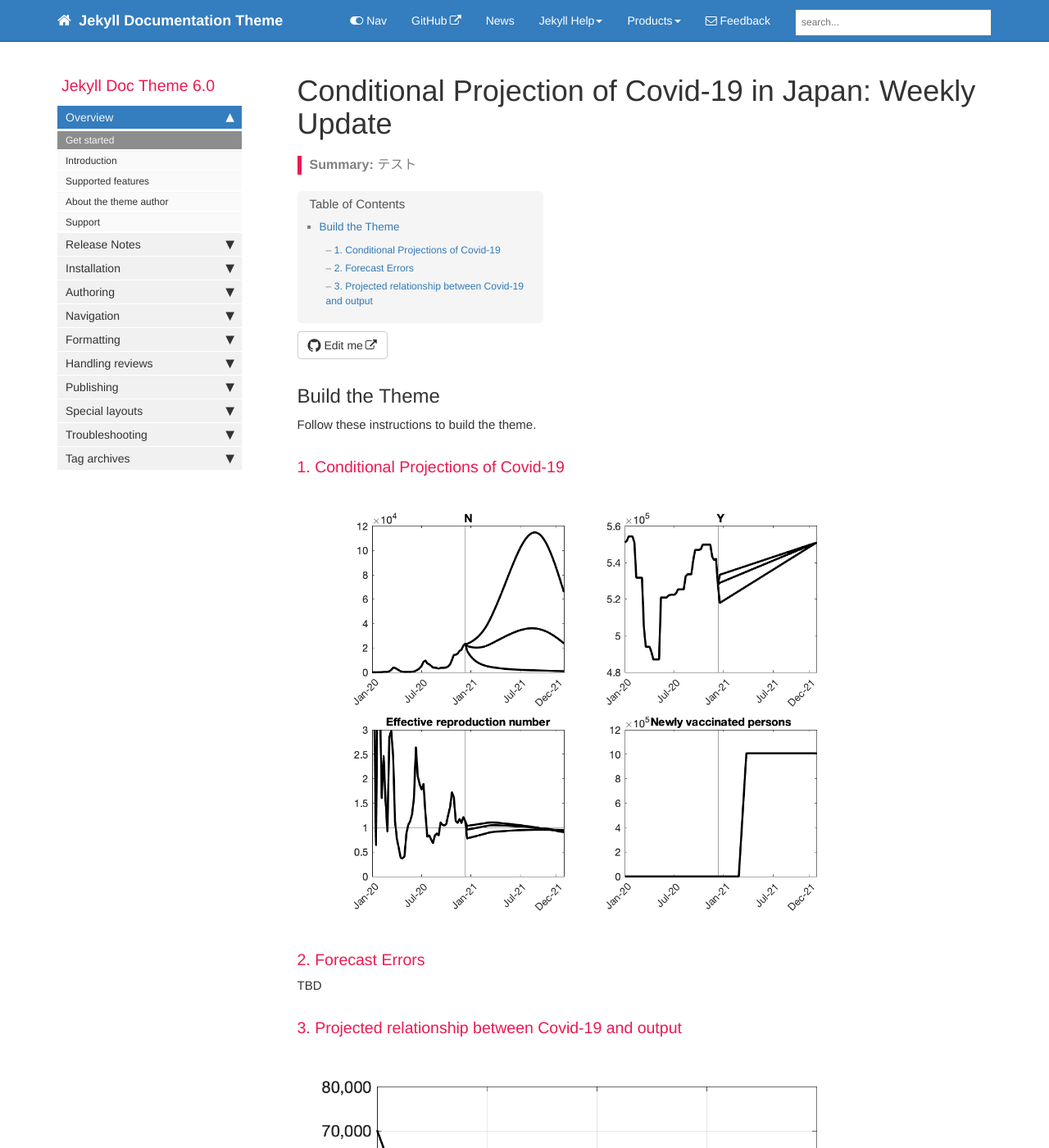
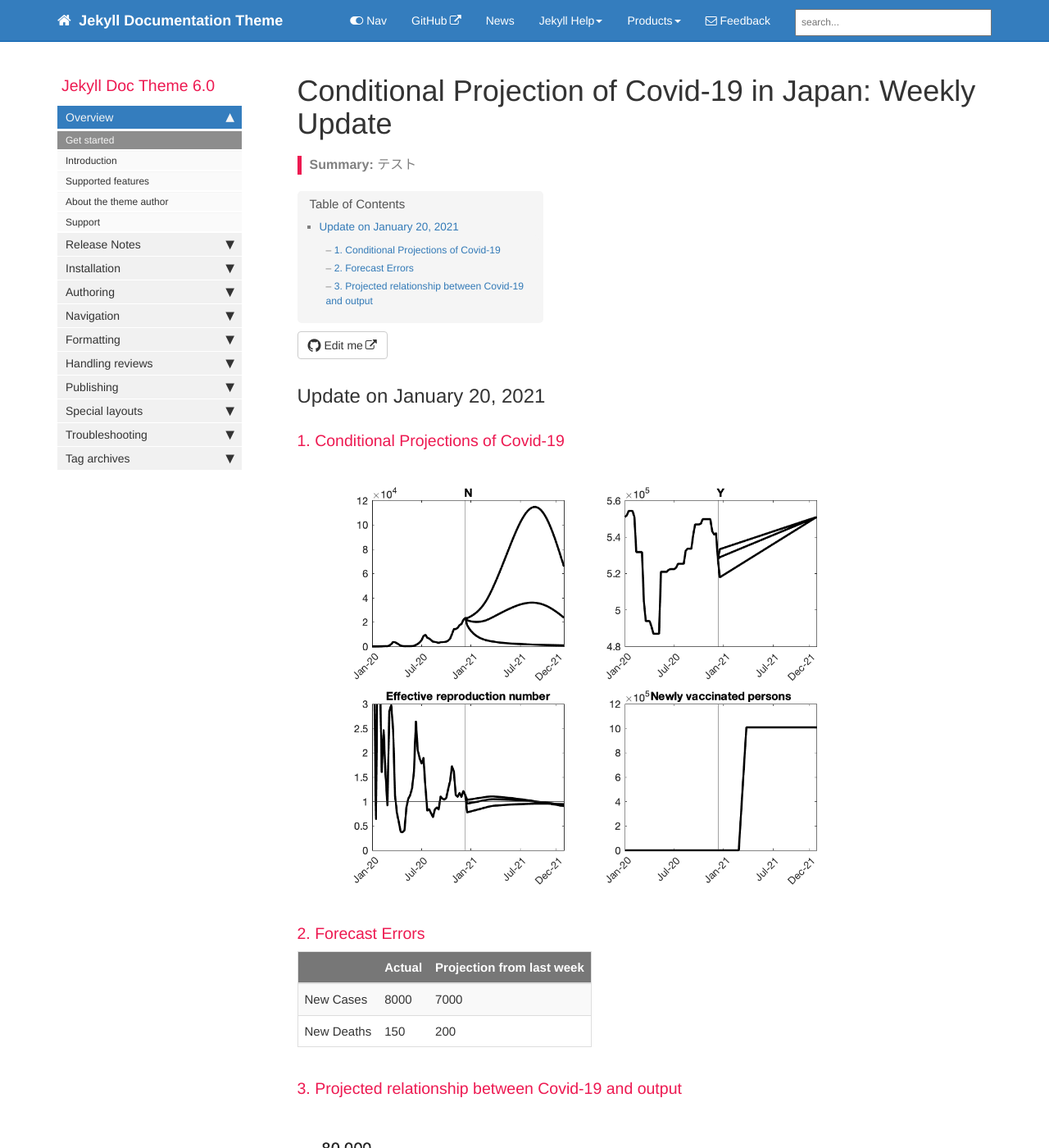
Before and after one commit to tkksnk/mydoctheme, a Jekyll site: the page built from index.md, in a window 1280 px wide and 1400 px high. Shown: the whole window at 82% size. Built offline with Jekyll 4.4.1, drawn with Linux system fonts in a browser that asks for light colours; comment, search, counter and statistics services are not loaded.

Commit message:
update index.md

```diff
--- a/index.md
+++ b/index.md
@@ -7,9 +7,7 @@ permalink: index.html
 summary: テスト
 ---
 
-## Build the Theme
-
-Follow these instructions to build the theme.
+## Update on January 20, 2021
 
 ### 1. Conditional Projections of Covid-19
 
@@ -17,7 +15,10 @@ Follow these instructions to build the theme.
 
 ### 2. Forecast Errors
 
-TBD
+|    | Actual |  Projection from last week |
+| ---- | ---- | ---- |
+| New Cases |  8000  |  7000  |
+| New Deaths |  150  |  200  |
 
 ### 3. Projected relationship between Covid-19 and output
 
```
